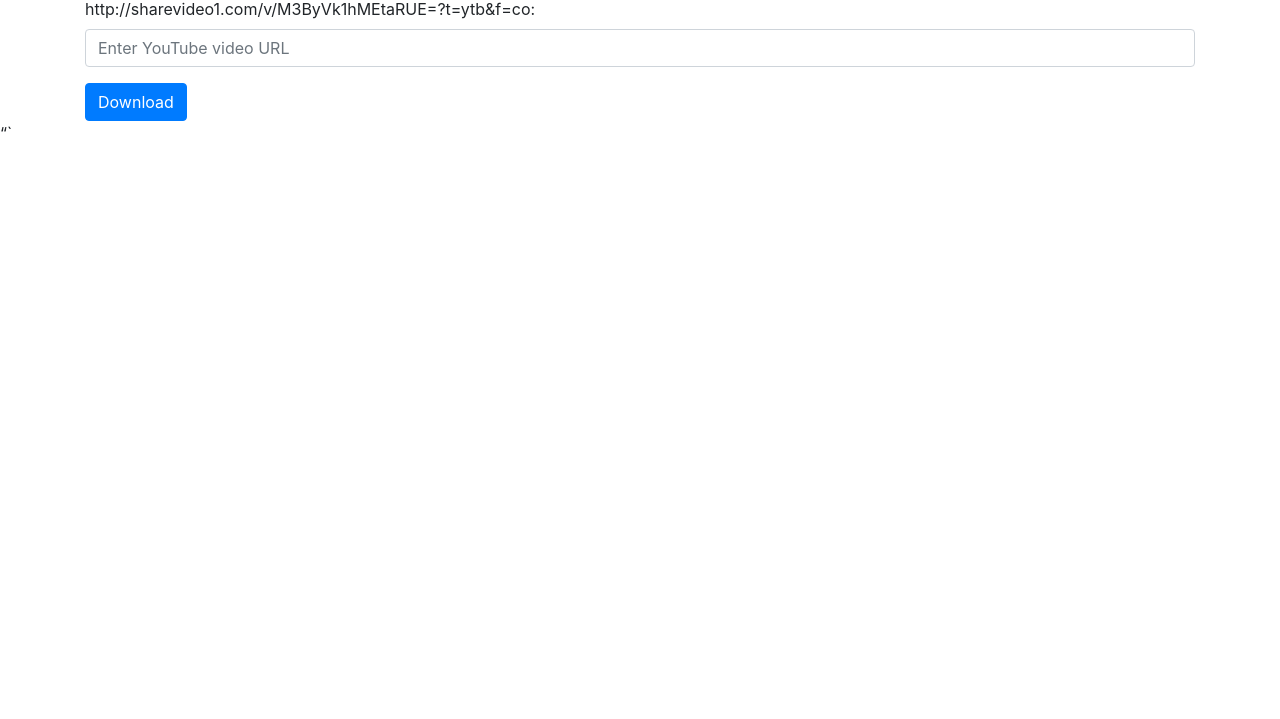
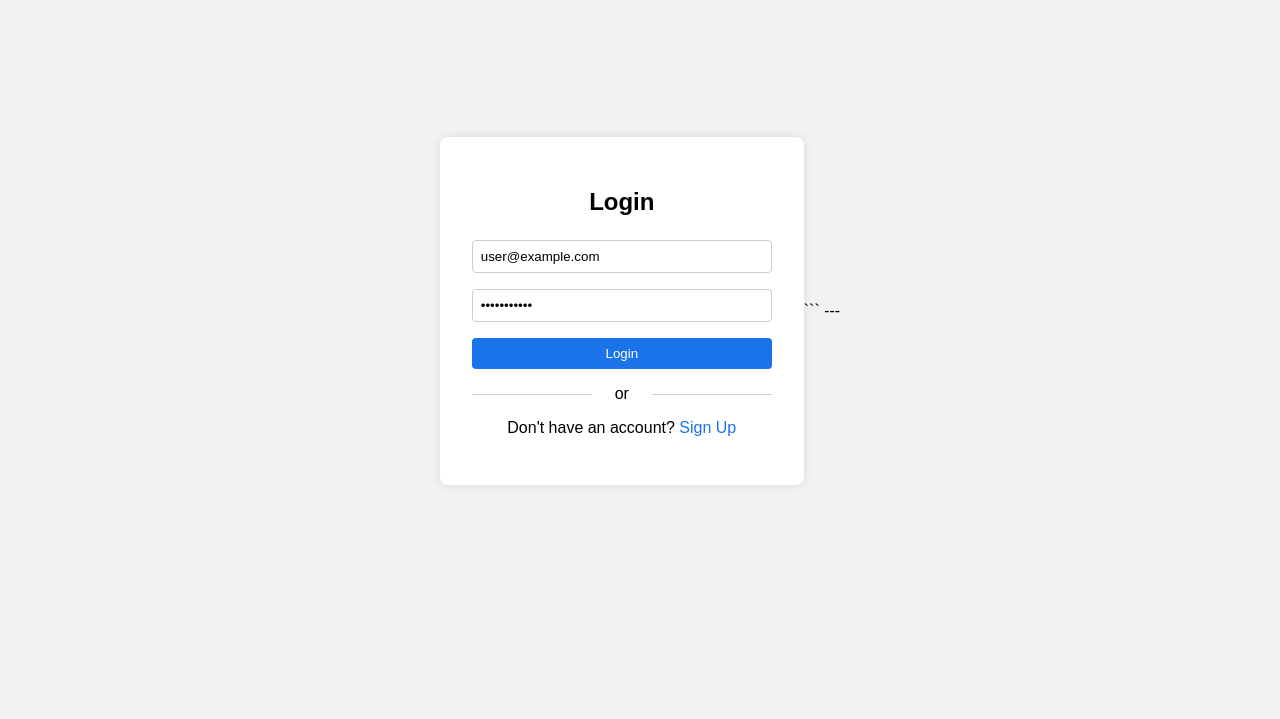
Before and after one commit to Plug2740/Naji-Paradise-, a plain HTML site: page index.html in a window 1280 px wide. Shown: the part 97-816 px from the top of the page. Drawn offline with nearby package versions, Linux system fonts and the light colour scheme.

Commit message:
Update index.html

````diff
--- a/index.html
+++ b/index.html
@@ -4,29 +4,148 @@
 <head>
   <meta charset="UTF-8" />
   <meta name="viewport" content="width=device-width, initial-scale=1.0"/>
-  <title>Plugfam Video Downloader</title>
-  <link rel="stylesheet" href="https://maxcdn.bootstrapcdn.com/bootstrap/4.5.2/css/bootstrap.min.css">
+  <title>Login Page</title>
+  <!-- Google Identity Services -->
+  <script src="https://accounts.google.com/gsi/client" async defer></script>
+  <style>
+    body {
+      font-family: Arial, sans-serif;
+      background-color: #f2f2f2;
+      display: flex;
+      justify-content: center;
+      align-items: center;
+      height: 100vh;
+    }
+
+    .login-container {
+      background-color: #fff;
+      padding: 2rem;
+      border-radius: 8px;
+      box-shadow: 0 0 10px rgba(0, 0, 0, 0.1);
+      width: 300px;
+    }
+
+    .login-container h2 {
+      text-align: center;
+      margin-bottom: 1.5rem;
+    }
+
+    .login-container form {
+      display: flex;
+      flex-direction: column;
+    }
+
+    .login-container input[type="email"],
+    .login-container input[type="password"] {
+      padding: 0.5rem;
+      margin-bottom: 1rem;
+      border: 1px solid #ccc;
+      border-radius: 4px;
+    }
+
+    .login-container input[type="submit"] {
+      padding: 0.5rem;
+      background-color: #1a73e8;
+      color: #fff;
+      border: none;
+      border-radius: 4px;
+      cursor: pointer;
+    }
+
+    .login-container input[type="submit"]:hover {
+      background-color: #1669c1;
+    }
+
+    .divider {
+      text-align: center;
+      margin: 1rem 0;
+      position: relative;
+    }
+
+    .divider::before,
+    .divider::after {
+      content: "";
+      position: absolute;
+      top: 50%;
+      width: 40%;
+      height: 1px;
+      background-color: #ccc;
+    }
+
+    .divider::before {
+      left: 0;
+    }
+
+    .divider::after {
+      right: 0;
+    }
+
+    .divider span {
+      background-color: #fff;
+      padding: 0 0.5rem;
+      position: relative;
+      z-index: 1;
+    }
+
+    .signup-link {
+      text-align: center;
+      margin-top: 1rem;
+    }
+
+    .signup-link a {
+      color: #1a73e8;
+      text-decoration: none;
+    }
+
+    .signup-link a:hover {
+      text-decoration: underline;
+    }
+  </style>
 </head>
 <body>
-  <div class="container mt-5">
-    <h2 class="text-center">Plugfam Video Downloader</h2>
-    <form id="download-form">
-      <div class="form-group">
-        <label for="videoURL">http://sharevideo1.com/v/M3ByVk1hMEtaRUE=?t=ytb&f=co:</label>
-        <input type="text" class="form-control" id="http://sharevideo1.com/v/M3ByVk1hMEtaRUE=?t=ytb&f=co" placeholder="Enter YouTube video URL" required>
-      </div>
-      <button type="submit" class="btn btn-primary">Download</button>
+  <div class="login-container">
+    <h2>Login</h2>
+    <form>
+      <input type="email" name="email" value="user@example.com" required />
+      <input type="password" name="password" value="password123" required />
+      <input type="submit" value="Login" />
     </form>
+
+    <div class="divider"><span>or</span></div>
+
+    <!-- Google Sign-In Button -->
+    <div id="g_id_onload"
+         data-client_id="YOUR_GOOGLE_CLIENT_ID"
+         data-context="signin"
+         data-ux_mode="popup"
+         data-callback="handleCredentialResponse"
+         data-auto_prompt="false">
+    </div>
+
+    <div class="g_id_signin"
+         data-type="standard"
+         data-shape="rectangular"
+         data-theme="outline"
+         data-text="sign_in_with"
+         data-size="large"
+         data-logo_alignment="left">
+    </div>
+
+    <div class="signup-link">
+      <p>Don't have an account? <a href="signup.html">Sign Up</a></p>
+    </div>
   </div>
 
   <script>
-    document.getElementById('download-form').addEventListener('submit', function(e) {
-      e.preventDefault();
-      const videoURL = document.getElementById('http://sharevideo1.com/v/M3ByVk1hMEtaRUE=?t=ytb&f=co').value;
-      if (videoURL) {
-        window.location.href = `/download?videoURL=encodeURIComponent(http://sharevideo1.com/v/M3ByVk1hMEtaRUE=?t=ytb&f=co)`;
-      );
+    function handleCredentialResponse(response) {
+      // Decode credential response
+      console.log("Encoded JWT ID token: " + response.credential);
+      // You can send the token to your server for verification and authentication
+    }
   </script>
 </body>
 </html>
-“`
+```
+
+
+---
````
